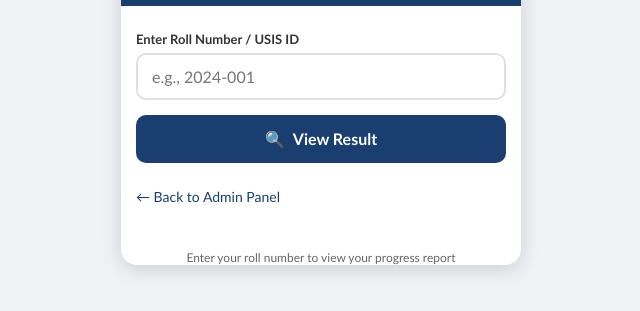
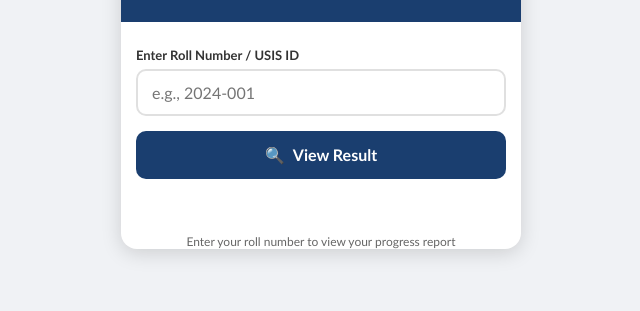
Before and after one commit to uschoolspk-byte/Results, a website: page public/student-search.html in a window 1280 px wide. Shown: the part 327-638 px from the top of the page, without its empty margins (319-959 px from the left). Drawn offline with Linux system fonts and the light colour scheme.

Commit message:
Update student-search.html

```diff
--- a/public/student-search.html
+++ b/public/student-search.html
@@ -247,7 +247,7 @@
 
             <div class="error-message" id="error"></div>
 
-            <a href="index.html" class="back-link">← Back to Admin Panel</a>
+
         </div>
 
         <div class="footer-note">
```
